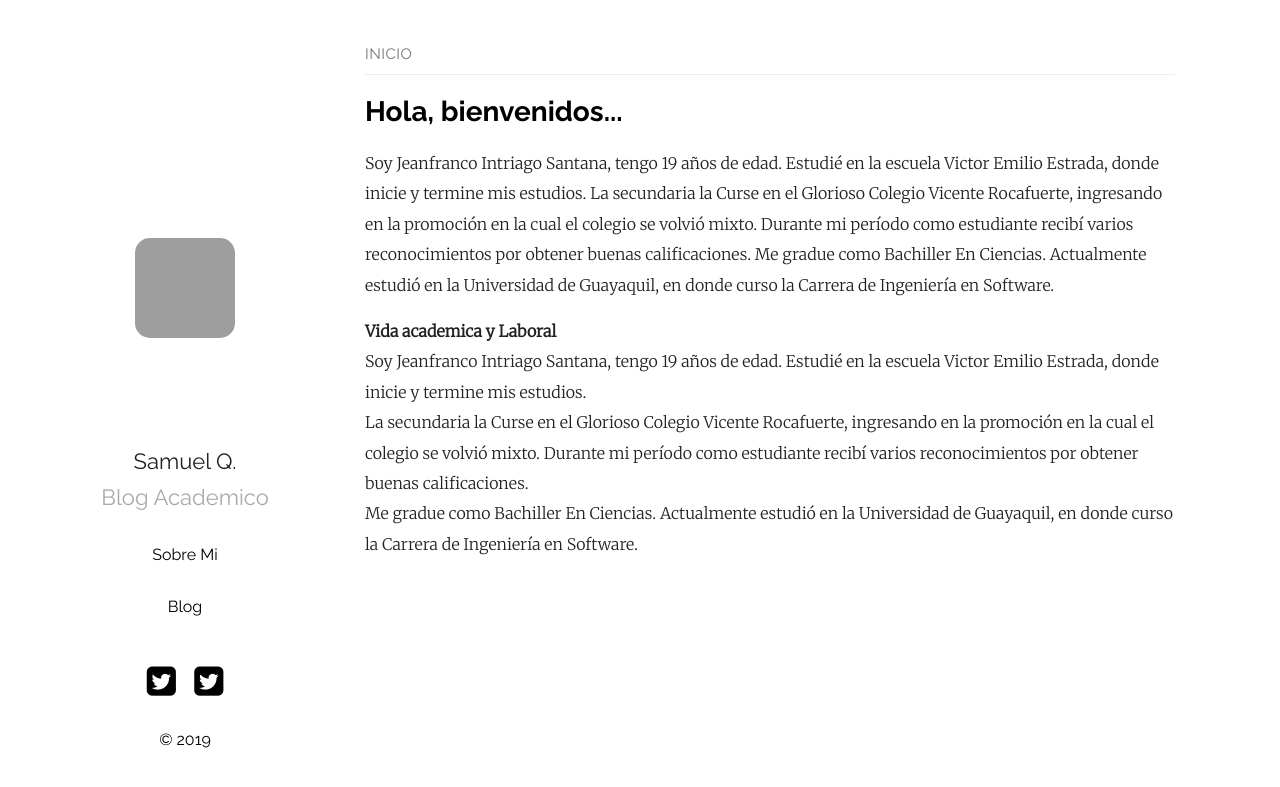
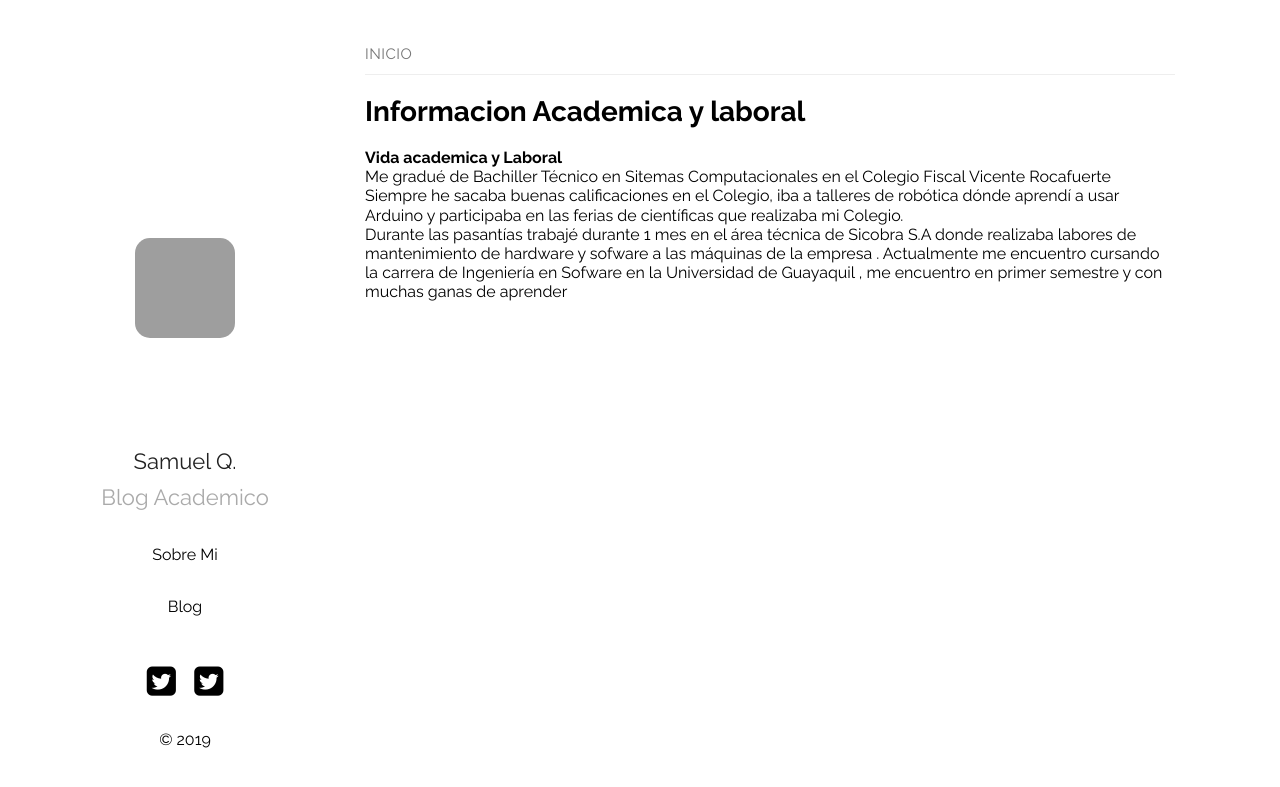
Before and after one commit to sam2001aldair/sam2001aldair.github.io, a Jekyll site: the page built from index.md, in a window 1280 px wide, cut to the strip 0-787 px from the top of the page. Built offline with Jekyll 4.4.1, drawn with Linux system fonts in a browser that asks for light colours; grey boxes are pictures that could not be loaded.

Commit message:
Update home.html

```diff
--- a/_layouts/home.html
+++ b/_layouts/home.html
@@ -14,23 +14,16 @@ layout: default
     <h1 id="posts-label">Inicio</h1>
   </li>
 <li><a class="post-link" href="#">
-      <h2 class="post-title">Hola, bienvenidos...</h2>
+      <h2 class="post-title">Informacion Academica y laboral</h2>
     </a>
+<p><b>Vida academica y Laboral</b><br>
 
-    <div class="post"><p>Soy Jeanfranco Intriago Santana, tengo 19 años de edad.
+ Me gradué de Bachiller Técnico en Sitemas Computacionales en el Colegio Fiscal Vicente Rocafuerte
+<br>Siempre he sacaba buenas calificaciones en el Colegio,  iba a talleres de robótica dónde aprendí a usar Arduino  y participaba en las ferias de científicas que realizaba mi Colegio.
 
-Estudié en la escuela Victor Emilio Estrada, donde inicie y termine mis estudios.
+<br>Durante las pasantías trabajé durante 1 mes en el área técnica de Sicobra S.A donde realizaba labores de mantenimiento de hardware y sofware a las máquinas de la empresa .
 
-La secundaria la Curse en el Glorioso Colegio Vicente Rocafuerte, ingresando en la promoción en la cual el colegio se volvió mixto. Durante mi período como estudiante recibí varios reconocimientos por obtener buenas calificaciones. Me gradue como Bachiller En Ciencias. Actualmente estudió en la Universidad de Guayaquil, en donde curso la Carrera de Ingeniería en Software.</p>
-
-<p><b>Vida academica y Laboral</b><br>Soy Jeanfranco Intriago Santana, tengo 19 años de edad.
-
-Estudié en la escuela Victor Emilio Estrada, donde inicie y termine mis estudios.
-<br>La secundaria la Curse en el Glorioso Colegio Vicente Rocafuerte, ingresando en la promoción en la cual el colegio se volvió mixto. Durante mi período como estudiante recibí varios reconocimientos por obtener buenas calificaciones.
-
-<br>Me gradue como Bachiller En Ciencias.
-
-Actualmente estudió en la Universidad de Guayaquil, en donde curso la Carrera de Ingeniería en Software.</p>
+Actualmente me encuentro cursando la carrera de Ingeniería en Sofware en la Universidad de Guayaquil , me encuentro en primer semestre y con muchas ganas de aprender</p>
 
 </div>
   </li>
```
